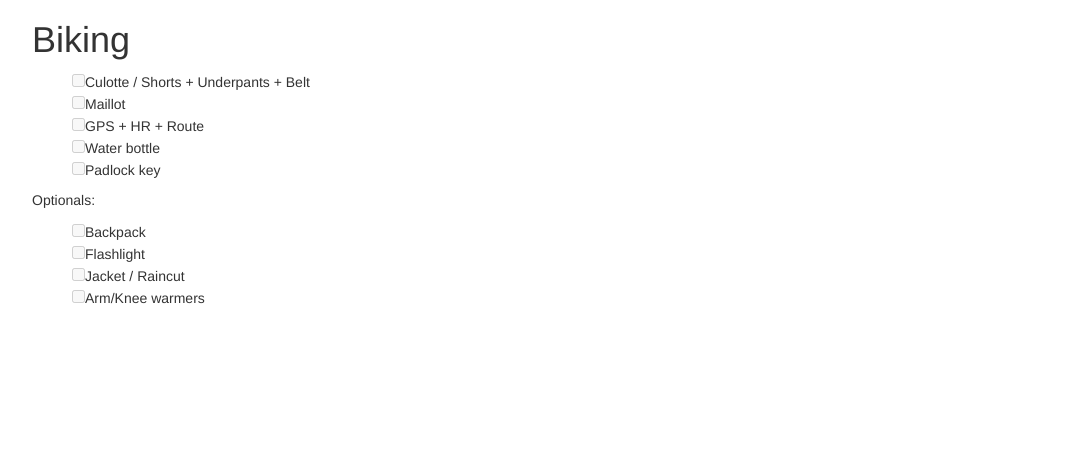
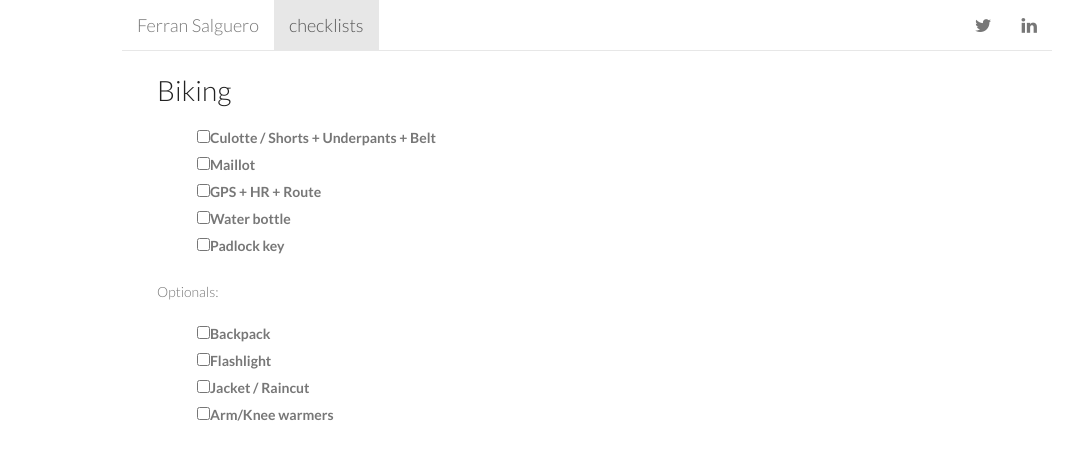
Before and after one commit to FerranSalguero/ferransalguero.github.io, a Jekyll site: the page built from checklists/biking.md, in a window 1280 px wide. Shown: the top 460 px of the page, without its empty margins (53-1121 px from the left). Built offline with Jekyll 4.4.1, drawn with Linux system fonts in a browser that asks for light colours; nearby versions of some CDN libraries; Markdown is read by kramdown in place of the engine named in the settings.

Commit message:
checklists nav

```diff
--- a/_includes/head.html
+++ b/_includes/head.html
@@ -30,9 +30,16 @@
 	<link rel="stylesheet" href="https://maxcdn.bootstrapcdn.com/bootstrap/3.3.2/css/bootstrap.min.css">
 	<link rel="stylesheet" href="//maxcdn.bootstrapcdn.com/font-awesome/4.3.0/css/font-awesome.min.css">
 	<link href="/stylesheets/styles.css" media="screen, projection" rel="stylesheet" type="text/css">
+	{% if page.private %}
+	<link href="/stylesheets/checklists.css" media="screen, projection" rel="stylesheet" type="text/css">
+	{% endif %}
 	<!-- <link rel="stylesheet" href="/css/code.css" type="text/css"> -->
 	<script src="https://code.jquery.com/jquery-1.11.2.min.js"></script>
 	<script src="/js/slash.js" async></script>
 
+	{% if page.private %}
+	<script src="/javascripts/checklists.js"></script>
+	{% endif %}
+
   	{% include google_analytics.html %}
 </head>
--- a/_layouts/checklists.html
+++ b/_layouts/checklists.html
@@ -1,38 +1,10 @@
-<!DOCTYPE HTML>
-{% if site.lang %}
-<html lang="{{ site.lang }}">
-{% else %}
-<html>
-{% endif %}
-<head>
-	<meta charset="utf-8">
-	<meta name="author" content="{{ site.author }}">
-	<meta name="description" content="{{ description }}">
-	{% if page.keywords %}<meta name="keywords" content="{{ page.keywords }}">{% endif %}
+---
+layout: default
+---
 
-	<!-- http://t.co/dKP3o1e -->
-	<meta name="HandheldFriendly" content="True">
-	<meta name="MobileOptimized" content="320">
-	<meta name="viewport" content="width=device-width, initial-scale=1">
-	{% capture canonical %}{{ site.url }}{% if site.permalink contains '.html' %}{{ page.url }}{% else %}{{ page.url | remove:'index.html' }}{% endif %}{% endcapture %}
-	<link rel="canonical" href="{{ canonical }}">
-	<!--[if lt IE 9]><script src="//html5shiv.googlecode.com/svn/trunk/html5.js"></script><![endif]-->
-	<!--Fonts from Google"s Web font directory at http://google.com/webfonts -->
-	<!-- <link href='http://fonts.googleapis.com/css?family=Open+Sans:300,400,400italic,600,700,800' rel='stylesheet' type='text/css'> -->
-	<link href="/favicon.ico" rel="shortcut icon">
-	<link rel="stylesheet" href="https://maxcdn.bootstrapcdn.com/bootstrap/3.3.2/css/bootstrap.min.css">
-	<link rel="stylesheet" href="//maxcdn.bootstrapcdn.com/font-awesome/4.3.0/css/font-awesome.min.css">
-	<link href="/stylesheets/checklists.css" media="screen, projection" rel="stylesheet" type="text/css">
-	<!-- <link rel="stylesheet" href="/css/code.css" type="text/css"> -->
-	<script src="https://code.jquery.com/jquery-1.11.2.min.js"></script>
-	<script src="/javascripts/checklists.js"></script>
-
-	{% include google_analytics.html %}
-</head>
-<body>
-	<div class="container">
-		<div class="col-xs-12">
-			{{ content | replace: '<li>[ ]', '<li class = "box">' | replace: '<li>[x]', '<li class = "box_done">'  }}
-		</div>
+<div class="container">
+	<div class="col-xs-12">
+		{{ content | replace: '<li>[ ]', '<li class = "box">' | replace: '<li>[x]', '<li class = "box_done">'  }}
 	</div>
+</div>
 </body>
--- a/_layouts/default.html
+++ b/_layouts/default.html
@@ -12,8 +12,14 @@
 				</button>
 				<h1><a href="../" class="navbar-brand">Ferran Salguero</a></h1>
 			</div>
-			<nav class="collapse navbar-collapse bs-navbar-collapse pull-right" role="navigation">
+			<nav class="collapse navbar-collapse bs-navbar-collapse" role="navigation">
 				<ul class="nav navbar-nav">
+					{% if page.private %}
+					<li class="active"><a href="/checklists/">checklists</a></li>
+					{% endif %}
+
+				</ul>
+				<ul class="nav navbar-nav navbar-right">
 					<li><a rel="profile" href="https://twitter.com/FerranSalguero"><i class="fa fa-twitter"></i></a></li>
 					<li><a rel="profile" href="http://es.linkedin.com/in/FerranSalguero"><i class="fa fa-linkedin"></i></a></li>
 				</ul>
--- a/javascripts/checklists.js
+++ b/javascripts/checklists.js
@@ -1,3 +1,7 @@
 $(function() {
-	$("li.box").prepend("<input type='checkbox' />").wrapInner("<label></label>");
+	$(".wrapper li").each(function() {
+		var that = $(this);
+		that.text(that.text().replace("[ ]", ""));
+	}).prepend("<input type='checkbox' />").wrapInner("<label></label>");
+	;
 });
```
Also changed, not shown: checklists/biking.md (+2 -1 lines), checklists/index.md (added, +16 -0 lines).
